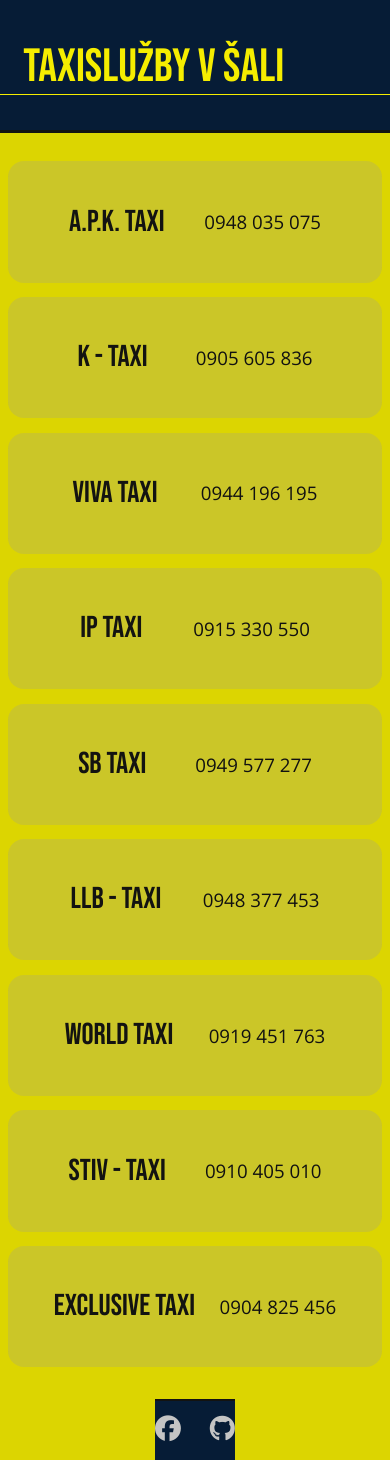
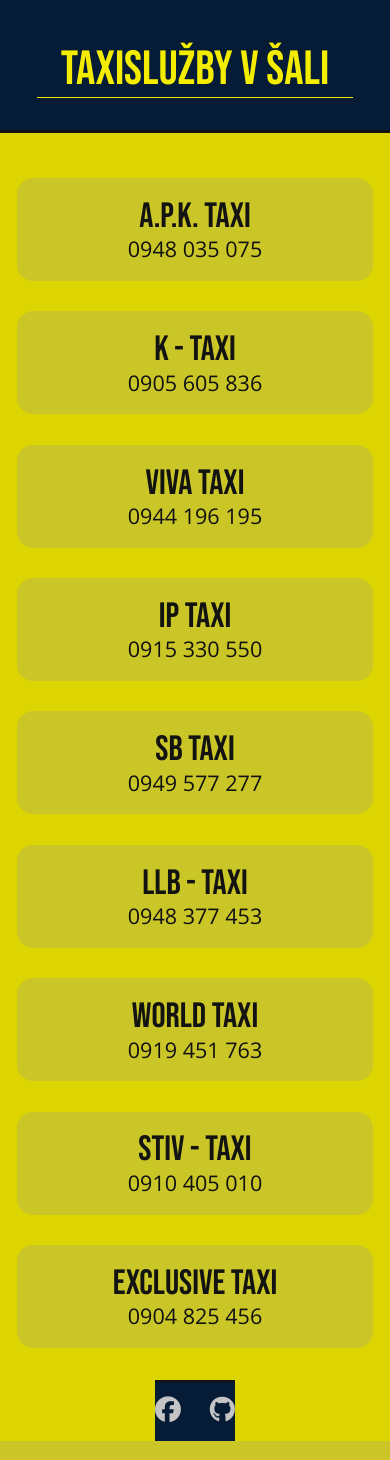
Before and after one commit to wifono/TAXISALAWorkinOnIt, a PHP site: page /aboutus.php in a window 390 px wide. Run offline with PHP 8.4, Linux system fonts and the light colour scheme; some libraries are stand-ins or nearby versions.

Commit message:
FIX responsive

```diff
--- a/assets/css/generals.css
+++ b/assets/css/generals.css
@@ -109,7 +109,7 @@ h2 {
   align-items: center;
   color: #111111;
   text-align: center;
-  width: 40vw;
+  width: 25vw;
   height: 10vw;
   padding: 2rem;
   cursor: pointer; }
@@ -152,70 +152,23 @@ footer {
   display: flex;
   flex-direction: column; }
 
-@media screen and (max-width: 1408px) {
+@media screen and (max-width: 900px) {
+  .taxiBox {
+    width: 85%; } }
+@media screen and (max-width: 596px) {
+  .taxiBox {
+    width: 80%; } }
+@media screen and (max-width: 545px) {
   .logo {
-    font-size: 3em; } }
-@media screen and (max-width: 1280px) {
+    font-size: 2rem; } }
+@media screen and (max-width: 451px) {
   .logo {
-    font-size: 2.7em; } }
-@media screen and (max-width: 1140px) {
+    font-size: 1.8rem; } }
+@media screen and (max-width: 400px) {
   .logo {
-    font-size: 2.3em; } }
-@media screen and (max-width: 737px) {
-  .taxiBox h2 {
-    font-size: 2.5em; } }
-@media screen and (max-width: 664px) {
-  .taxiBox h2 {
-    font-size: 2.1em; } }
-@media screen and (max-width: 658px) {
-  .logo {
-    font-size: 1.9em; } }
-@media screen and (max-width: 600px) {
-  .logo {
-    width: 100%;
-    position: unset;
-    height: 5em; }
-
-  .flexbox {
-    flex-direction: column; }
-
-  .container h1 {
-    margin-top: .5em; }
-
-  .mainContent {
-    margin-left: 0;
-    align-items: center; }
+    font-size: 1.5rem; }
 
   .taxiBox {
-    width: 85%;
-    padding: 1.5em; } }
-@media screen and (max-width: 540px) {
-  .taxiBox {
-    display: flex;
-    flex-direction: row;
-    align-items: center;
-    margin-top: 0;
-    height: 20vw;
-    justify-content: space-evenly; }
-
-  .taxiBox a {
-    font-size: 1.3em; } }
-@media screen and (max-width: 521px) {
-  .logo {
-    font-size: 1.8em; } }
-@media screen and (max-width: 455px) {
-  .logo h1 {
-    font-size: 1.8em; } }
-@media screen and (max-width: 383px) {
-  .taxiBox h2 {
-    font-size: 2em; }
-  .taxiBox a {
-    font-size: 1em;
-    margin-left: 1em; } }
-@media screen and (max-width: 375px) {
-  .logo {
-    height: 3.5em; }
-    .logo h1 {
-      font-size: 1.5em; } }
+    width: 75%; } }
 
 /*# sourceMappingURL=generals.css.map */
--- a/assets/sass/generals.scss
+++ b/assets/sass/generals.scss
@@ -201,7 +201,7 @@ h2 {
 
     text-align: center;
 
-    width: 40vw;
+    width: 25vw;
     height: 10vw;
 
     padding: 2rem;
@@ -281,151 +281,36 @@ footer {
 
 
 // MEDIA QUERRIES
-
-@media screen and (max-width:1408px) {
-
-    .logo {
-        font-size: 3em;
-    }
-
-}
-
-@media screen and (max-width:1280px) {
-
-    .logo {
-        font-size: 2.7em;
-    }
-
-    }
-
-    @media screen and (max-width:1140px) {
-
-        .logo {
-            font-size: 2.3em;
-        }
-
-        }
-
-
-    @media screen and (max-width:737px) {
-
-        .taxiBox
-
-            {
-                h2 {
-                    font-size: 2.5em;
-        }
+@media screen and (max-width: 900px ) {
+    .taxiBox {
+        width: 85%;
     }
 }
 
-    @media screen and (max-width:664px){
+@media screen and (max-width: 596px ) {
     .taxiBox {
-            h2 {
-                font-size: 2.1em;
-            }
+        width: 80%;
     }
 }
 
-    @media screen and (max-width:658px) {
+@media screen and (max-width: 545px ) {
     .logo {
-            font-size: 1.9em;
+        font-size: 2rem;
     }
 }
 
-    @media screen and (max-width:600px){
-
+@media screen and (max-width: 451px ) {
     .logo {
-            width: 100%;
-            position: unset;
-            height: 5em;
+        font-size: 1.8rem;
+    }
 }
 
-        .flexbox {
-            flex-direction: column;
-        }
-
-        .container h1 {
-            margin-top: .5em;
-
-        }
-
-        .mainContent {
-            margin-left: 0;
-            align-items: center;
+@media screen and (max-width: 400px ) {
+    .logo {
+        font-size: 1.5rem;
     }
 
     .taxiBox {
-            width: 85%;
-            padding: 1.5em;
-        }
-
-    }
-
-
-
-
-    @media screen and (max-width:540px) {
-
-        .taxiBox  {
-
-        display: flex;
-        flex-direction: row;
-        align-items: center;
-        margin-top: 0;
-        height: 20vw;
-        justify-content: space-evenly;
-
-
-
-        }
-
-        .taxiBox a {
-            font-size: 1.3em;
-        }
-
-        }
-
-        @media  screen and (max-width:521px) {
-            .logo {
-                font-size:1.8em
+        width: 75%;
     }
 }
-
-    @media screen and (max-width:455px) {
-
-            .logo {
-            h1 {
-                font-size: 1.8em;
-            }
-        }
-    }
-
-
-    @media screen and (max-width:383px) {
-
-
-        .taxiBox {
-
-            h2 {
-                font-size: 2em;
-            }
-
-         a {
-            font-size: 1em;
-            margin-left: 1em;
-        }
-
-    }
-}
-
-@media screen and (max-width: 375px) {
-
-        .logo {
-            h1 {
-                font-size: 1.5em;
-            }
-
-            height: 3.5em;
-        }
-
-    }
--- a/assets/scripts/scripts.js
+++ b/assets/scripts/scripts.js
@@ -1,7 +1,6 @@
 (function ($) {
 
     let box = document.getElementsByClassName('taxiBox');
-    let order = document.getElementsByClassName('order');
     let number = document.getElementsByClassName('number');
 
     $(document).ready(function () { $(number).hide();})
@@ -10,6 +9,7 @@
         let box = event.target;
         let boxNum = $(box).children(".number");
 
+
     $(boxNum).toggle(100);
 });
 
```
Also changed, not shown: 1 other file. Lines whose indentation alone changed are shown as unchanged.
